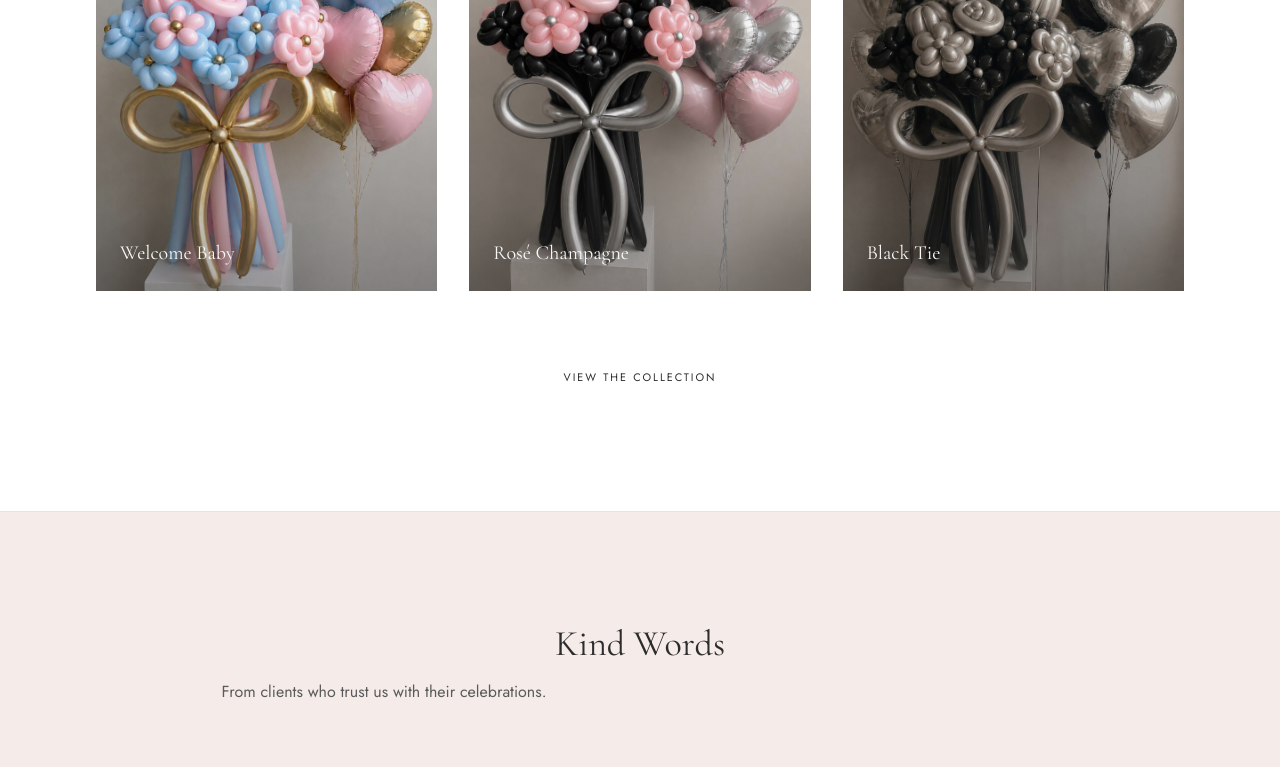
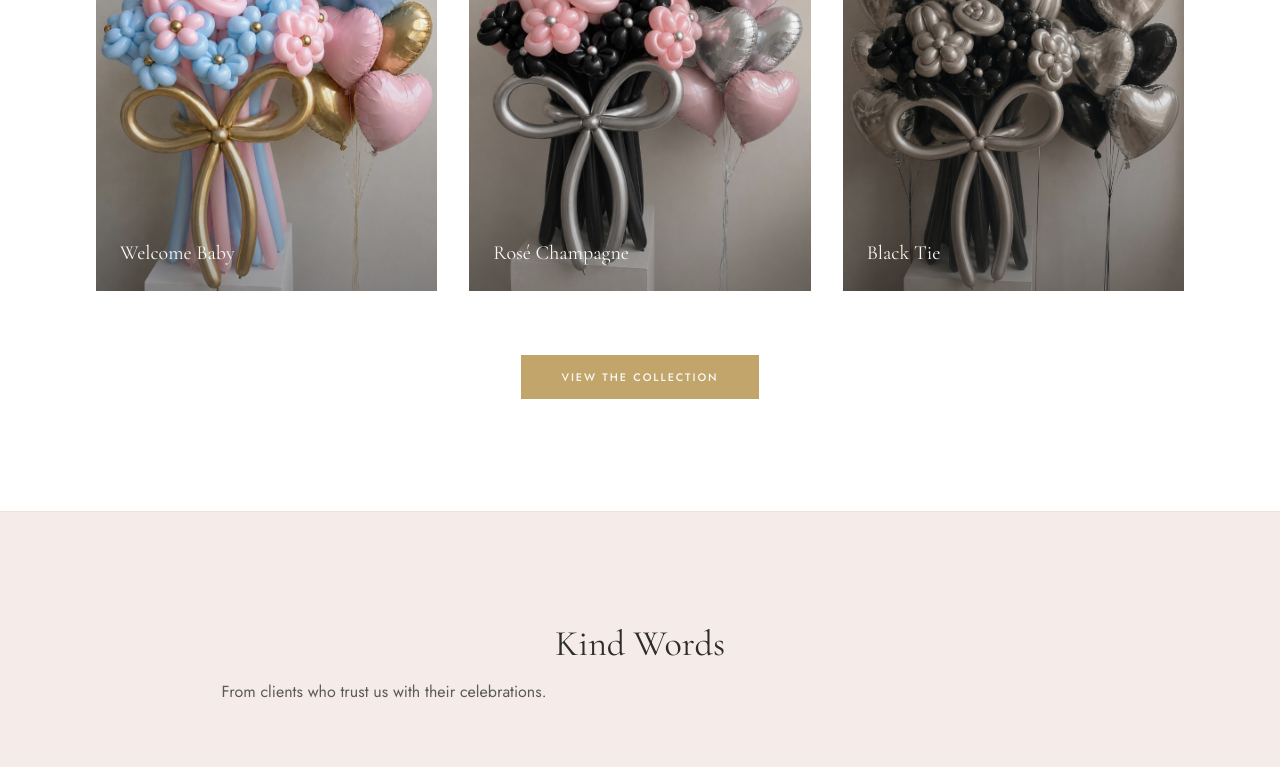
Before and after one commit to hjkim812812/balloons-by-h, a Next.js app: page / in a window 1280 px wide. Shown: the part 2000-2767 px from the top of the page. Built offline with nearby package versions, Linux system fonts and the light colour scheme; no server answers.

Commit message:
Unify homepage CTA buttons and refine gold palette.

```diff
--- a/src/app/globals.css
+++ b/src/app/globals.css
@@ -1,105 +1,53 @@
 @tailwind base;
-
 @tailwind components;
-
 @tailwind utilities;
 
-
-
 @layer base {
-
   html {
-
     scroll-behavior: smooth;
-
     -webkit-text-size-adjust: 100%;
-
   }
 
-
-
   body {
-
     @apply bg-ivory text-charcoal;
-
   }
 
-
-
   ::selection {
-
     @apply bg-champagne/30 text-charcoal;
-
+  }
 }
 
+@layer components {
+  .btn-luxury {
+    @apply inline-flex min-h-[44px] items-center justify-center rounded-none font-body text-[0.68rem] font-medium uppercase tracking-luxury transition-all duration-500 ease-luxury;
   }
 
-
-
-@layer components {
-
-  .btn-luxury {
-
-    @apply inline-flex min-h-[44px] items-center justify-center font-body text-[0.68rem] uppercase tracking-luxury transition-all duration-500 ease-luxury;
-
+  .btn-luxury-primary {
+    @apply btn-luxury border-0 bg-champagne px-10 py-3.5 text-ivory hover:bg-champagne-dark;
   }
 
-
-
-  .btn-luxury-primary {
-
-    @apply btn-luxury border border-champagne bg-champagne px-8 py-3.5 text-ivory hover:-translate-y-px hover:bg-champagne-dark hover:border-champagne-dark;
-
+  .btn-luxury-outline {
+    @apply btn-luxury border border-ivory/50 bg-transparent px-10 py-3.5 text-ivory hover:bg-ivory/10;
   }
 
-
-
-  .btn-luxury-outline {
-
-    @apply btn-luxury border border-ivory/50 bg-transparent px-8 py-3.5 text-ivory hover:bg-ivory/10;
-
+  .btn-luxury-outline-dark {
+    @apply btn-luxury border-0 bg-champagne px-10 py-3.5 text-ivory hover:bg-champagne-dark;
+  }
 }
 
-
-
-  .btn-luxury-outline-dark {
-
-    @apply btn-luxury border border-charcoal/25 bg-transparent px-8 py-3.5 text-charcoal hover:border-champagne hover:bg-champagne hover:text-ivory;
-
+@layer utilities {
+  .text-balance {
+    text-wrap: balance;
+  }
 }
 
+@media (prefers-reduced-motion: reduce) {
+  *,
+  *::before,
+  *::after {
+    animation-duration: 0.01ms !important;
+    animation-iteration-count: 1 !important;
+    transition-duration: 0.01ms !important;
+    scroll-behavior: auto !important;
   }
-
-
-
-@layer utilities {
-
-  .text-balance {
-
-    text-wrap: balance;
-
 }
-
-}
-
-
-
-@media (prefers-reduced-motion: reduce) {
-
-  *,
-
-  *::before,
-
-  *::after {
-
-    animation-duration: 0.01ms !important;
-
-    animation-iteration-count: 1 !important;
-
-    transition-duration: 0.01ms !important;
-
-    scroll-behavior: auto !important;
-
-  }
-
-}
--- a/src/app/page.tsx
+++ b/src/app/page.tsx
@@ -16,7 +16,7 @@ import { Testimonials } from "@/components/Testimonials";
 
 import { TrustSection } from "@/components/TrustSection";
 
-import { EditorialLink, SectionHeader } from "@/components/SectionHeader";
+import { SectionHeader } from "@/components/SectionHeader";
 
 import {
 
@@ -231,15 +231,10 @@ export default function HomePage() {
           <ScrollReveal className="mt-14 text-center md:mt-16">
 
             <Link
-
               href="/collections/signature-balloon-bouquet-collection"
-
-              className="inline-flex min-h-[44px] items-center font-body text-[0.68rem] uppercase tracking-luxury text-charcoal transition-colors hover:text-champagne-dark"
-
+              className="btn-luxury-primary"
             >
-
               View the Collection
-
             </Link>
 
           </ScrollReveal>
@@ -347,9 +342,9 @@ export default function HomePage() {
             </div>
 
             <div className="mt-10">
-
-              <EditorialLink href="/delivery">Delivery</EditorialLink>
-
+              <Link href="/delivery" className="btn-luxury-primary">
+                Delivery
+              </Link>
             </div>
 
           </ScrollReveal>
--- a/src/components/InstagramGallery.tsx
+++ b/src/components/InstagramGallery.tsx
@@ -40,7 +40,7 @@ export function InstagramGallery() {
             href={BRAND.instagram}
             target="_blank"
             rel="noopener noreferrer"
-            className="inline-flex min-h-[44px] items-center justify-center border border-charcoal/25 bg-transparent px-10 py-3.5 font-body text-[0.68rem] uppercase tracking-luxury text-charcoal transition-all duration-500 ease-luxury hover:border-champagne hover:bg-champagne hover:text-ivory"
+            className="btn-luxury-primary"
           >
             Follow @{BRAND.instagramHandle}
           </Link>
--- a/tailwind.config.ts
+++ b/tailwind.config.ts
@@ -18,9 +18,9 @@ const config: Config = {
           light: "#F5EBE8",
         },
         champagne: {
-          DEFAULT: "#C9A962",
-          dark: "#A8894A",
-          muted: "#D4C4A8",
+          DEFAULT: "#C2A56B",
+          dark: "#A08850",
+          muted: "#DCC9A3",
         },
         charcoal: {
           DEFAULT: "#2C2C2C",
```
Lines whose indentation alone changed are shown as unchanged.
